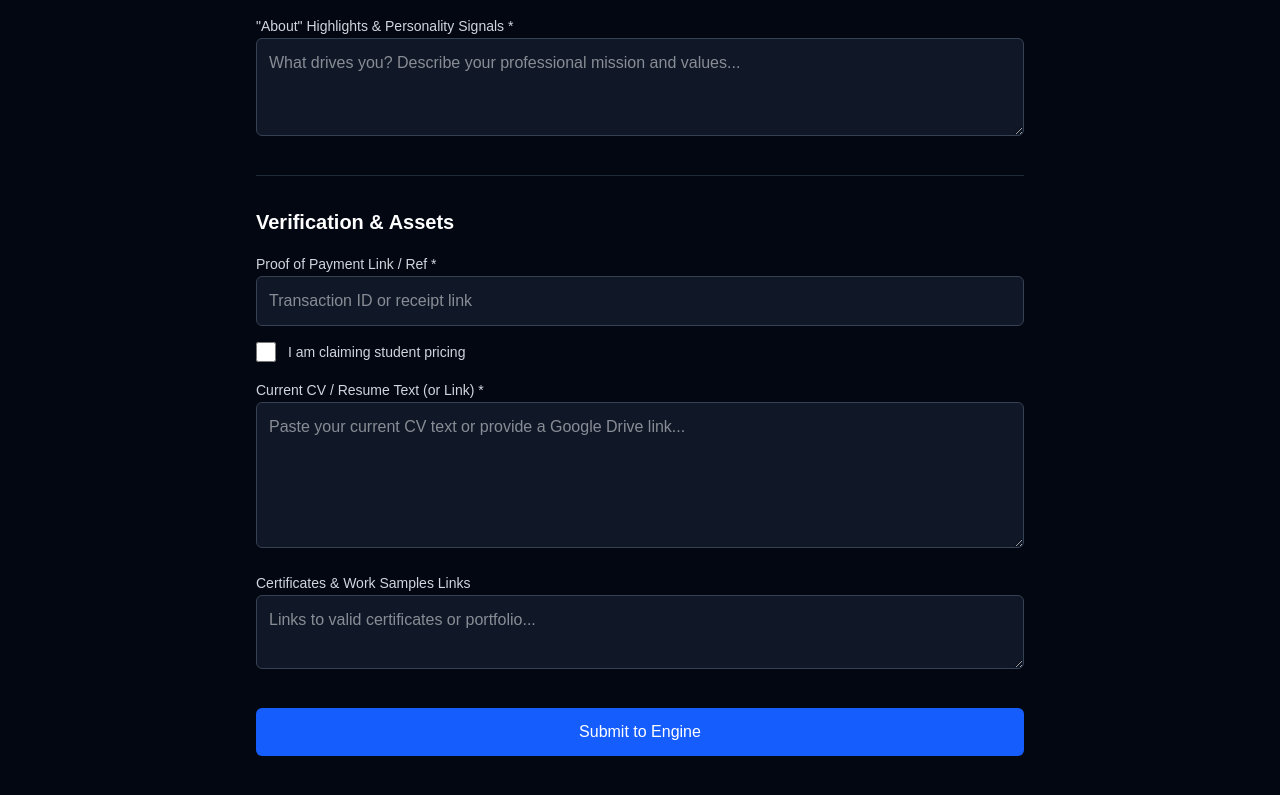
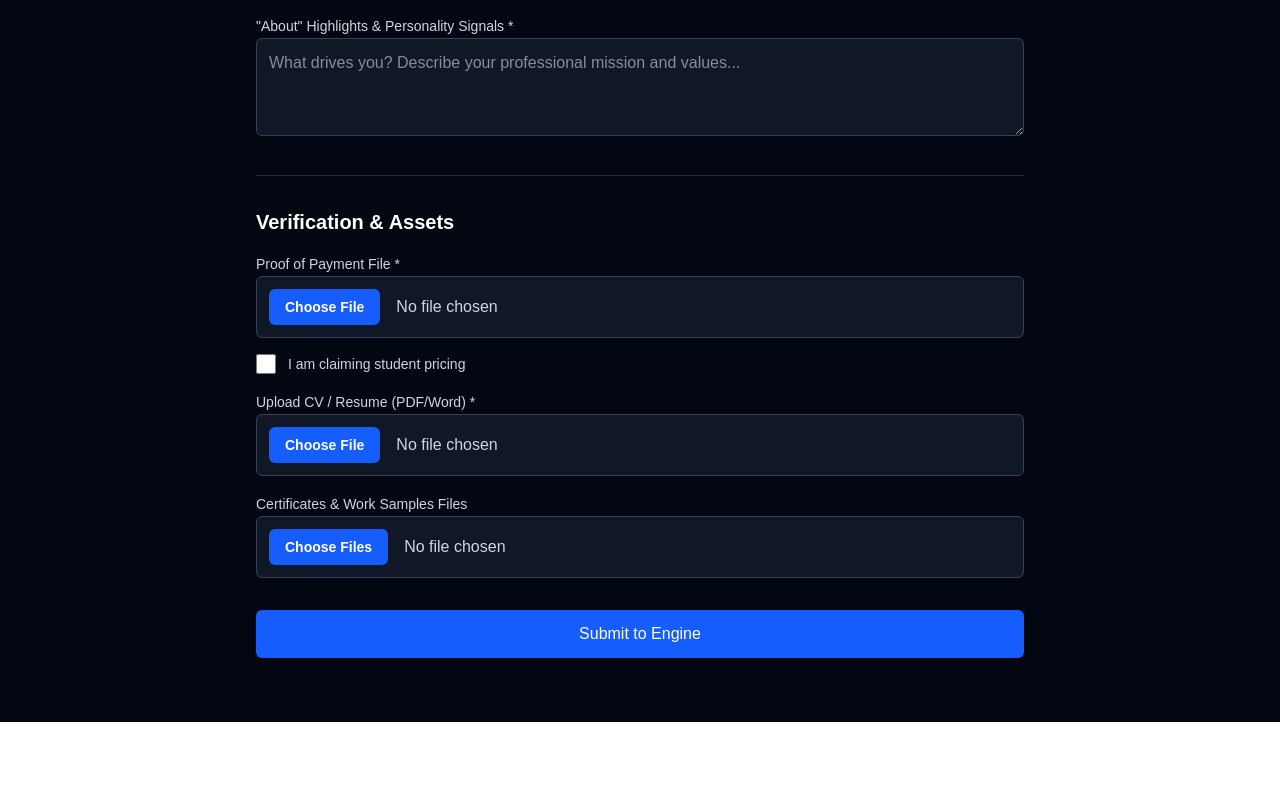
Before and after one commit to PenielOkoli/linkedin-revamp-engine, a Next.js app: page / in a window 1280 px wide. Shown: the part 427-1222 px from the top of the page. After the commit the page ends 1149 px from the top, so only its background shows below. Built offline with nearby package versions, Linux system fonts and the light colour scheme.

Commit message:
update the intake to accept file upload for Resume/CV, Certifate and proof of payment

```diff
--- a/app/page.tsx
+++ b/app/page.tsx
@@ -13,20 +13,16 @@ export default function IntakeForm() {
     setStatusMessage('');
 
     const formData = new FormData(e.currentTarget);
-    const payload = Object.fromEntries(formData.entries());
 
     try {
-      // This webhook URL will be replaced with your live n8n production webhook
+      // Sends multipart/form-data directly to n8n webhook for binary file processing
       const response = await fetch('https://your-n8n-domain.com/webhook/intake', {
         method: 'POST',
-        headers: {
-          'Content-Type': 'application/json',
-        },
-        body: JSON.stringify(payload),
+        body: formData,
       });
 
       if (response.ok) {
-        setStatusMessage('Intake submitted successfully. Our engine is processing your profile.');
+        setStatusMessage('Intake submitted successfully. Our engine is processing your assets.');
       } else {
         setStatusMessage('Error submitting form. Please try again.');
       }
@@ -84,9 +80,9 @@ export default function IntakeForm() {
             <h2 className="text-xl font-semibold text-white">Verification & Assets</h2>
 
             <div className="space-y-2">
-              <label htmlFor="paymentProof" className="text-sm text-gray-300">Proof of Payment Link / Ref *</label>
-              <input required type="text" id="paymentProof" name="paymentProof" placeholder="Transaction ID or receipt link"
-                className="w-full bg-gray-900 border border-gray-700 rounded-md p-3 text-white focus:ring-2 focus:ring-blue-500 outline-none transition" />
+              <label htmlFor="paymentProof" className="text-sm text-gray-300">Proof of Payment File *</label>
+              <input required type="file" id="paymentProof" name="paymentProof" accept="image/*,.pdf"
+                className="w-full bg-gray-900 border border-gray-700 rounded-md p-3 text-gray-300 file:mr-4 file:py-2 file:px-4 file:rounded-md file:border-0 file:text-sm file:font-semibold file:bg-blue-600 file:text-white hover:file:bg-blue-700 focus:ring-2 focus:ring-blue-500 outline-none transition cursor-pointer" />
             </div>
 
             <div className="flex items-center space-x-3 my-4">
@@ -97,22 +93,22 @@ export default function IntakeForm() {
 
             {isStudent && (
               <div className="space-y-2 animate-in fade-in slide-in-from-top-2 duration-300">
-                <label htmlFor="studentId" className="text-sm text-gray-300">Student ID Link *</label>
-                <input required={isStudent} type="text" id="studentId" name="studentId" placeholder="Link to student ID verification"
-                  className="w-full bg-gray-900 border border-gray-700 rounded-md p-3 text-white focus:ring-2 focus:ring-blue-500 outline-none transition" />
+                <label htmlFor="studentId" className="text-sm text-gray-300">Student ID Upload *</label>
+                <input required={isStudent} type="file" id="studentId" name="studentId" accept="image/*,.pdf"
+                  className="w-full bg-gray-900 border border-gray-700 rounded-md p-3 text-gray-300 file:mr-4 file:py-2 file:px-4 file:rounded-md file:border-0 file:text-sm file:font-semibold file:bg-blue-600 file:text-white hover:file:bg-blue-700 focus:ring-2 focus:ring-blue-500 outline-none transition cursor-pointer" />
               </div>
             )}
 
             <div className="space-y-2">
-              <label htmlFor="cvContent" className="text-sm text-gray-300">Current CV / Resume Text (or Link) *</label>
-              <textarea required id="cvContent" name="cvContent" rows={5} placeholder="Paste your current CV text or provide a Google Drive link..."
-                className="w-full bg-gray-900 border border-gray-700 rounded-md p-3 text-white focus:ring-2 focus:ring-blue-500 outline-none transition" />
+              <label htmlFor="cvFile" className="text-sm text-gray-300">Upload CV / Resume (PDF/Word) *</label>
+              <input required type="file" id="cvFile" name="cvFile" accept=".pdf,.doc,.docx"
+                className="w-full bg-gray-900 border border-gray-700 rounded-md p-3 text-gray-300 file:mr-4 file:py-2 file:px-4 file:rounded-md file:border-0 file:text-sm file:font-semibold file:bg-blue-600 file:text-white hover:file:bg-blue-700 focus:ring-2 focus:ring-blue-500 outline-none transition cursor-pointer" />
             </div>
 
             <div className="space-y-2">
-              <label htmlFor="certificates" className="text-sm text-gray-300">Certificates & Work Samples Links</label>
-              <textarea id="certificates" name="certificates" rows={2} placeholder="Links to valid certificates or portfolio..."
-                className="w-full bg-gray-900 border border-gray-700 rounded-md p-3 text-white focus:ring-2 focus:ring-blue-500 outline-none transition" />
+              <label htmlFor="certificates" className="text-sm text-gray-300">Certificates & Work Samples Files</label>
+              <input type="file" id="certificates" name="certificates" multiple accept="image/*,.pdf,.doc,.docx"
+                className="w-full bg-gray-900 border border-gray-700 rounded-md p-3 text-gray-300 file:mr-4 file:py-2 file:px-4 file:rounded-md file:border-0 file:text-sm file:font-semibold file:bg-blue-600 file:text-white hover:file:bg-blue-700 focus:ring-2 focus:ring-blue-500 outline-none transition cursor-pointer" />
             </div>
           </section>
 
@@ -121,7 +117,7 @@ export default function IntakeForm() {
             disabled={isSubmitting}
             className="w-full bg-blue-600 hover:bg-blue-700 text-white font-medium py-3 rounded-md transition disabled:opacity-50 disabled:cursor-not-allowed"
           >
-            {isSubmitting ? 'Validating Payload...' : 'Submit to Engine'}
+            {isSubmitting ? 'Uploading Assets & Submitting...' : 'Submit to Engine'}
           </button>
 
           {statusMessage && (
```
